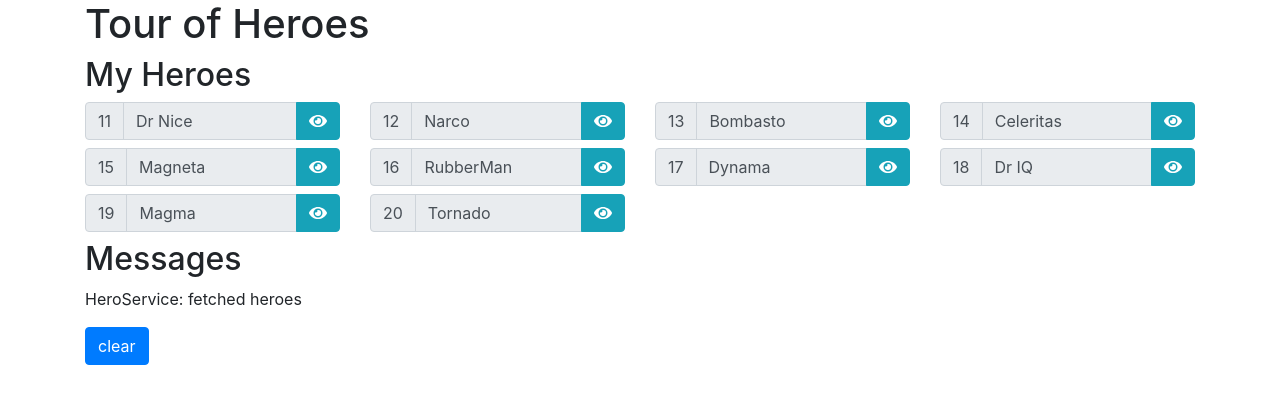
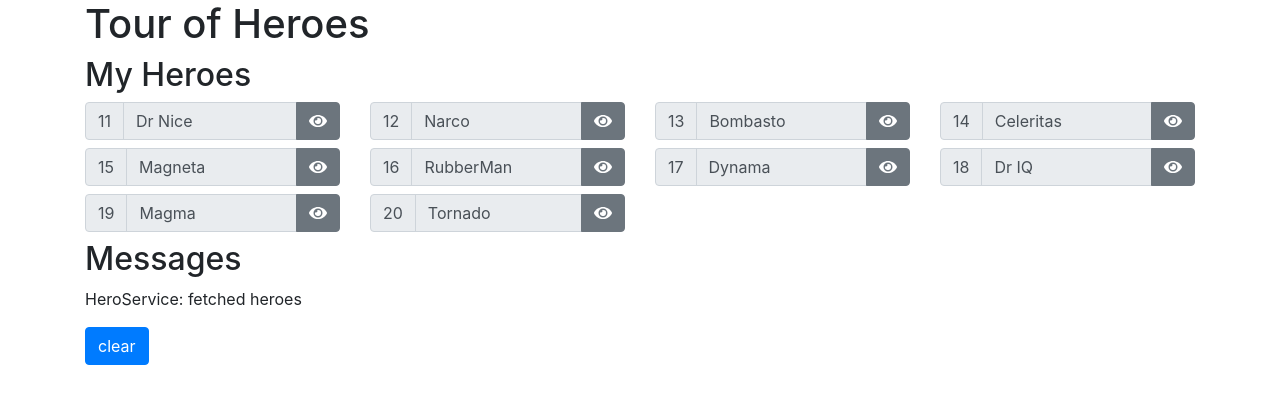
Before and after one commit to maiconfz/angular-playground, an Angular app in the folder angular-tour-of-heroes/: page / in a window 1280 px wide. Shown: the top 404 px of the page. Built offline with nearby package versions, Linux system fonts and the light colour scheme.

Commit message:
Fix conditional hero style on selected

```diff
--- a/angular-tour-of-heroes/src/app/heroes/heroes.component.html
+++ b/angular-tour-of-heroes/src/app/heroes/heroes.component.html
@@ -1,7 +1,6 @@
 <h2>My Heroes</h2>
 <div class="row">
-    <div class="col-12 col-sm-6 col-md-4 col-lg-3" *ngFor="let hero of heroes" (click)="onSelect(hero)"
-        [class.selected]="hero === selectedHero">
+    <div class="col-12 col-sm-6 col-md-4 col-lg-3" *ngFor="let hero of heroes" (click)="onSelect(hero)">
         <div class="input-group mb-2">
             <div class="input-group-prepend">
                 <div class="input-group-text">{{hero.id}}</div>
@@ -9,7 +8,7 @@
             <input type="text" class="form-control" id="inlineFormInputGroup" placeholder="Username"
                 value="{{hero.name}}" disabled>
             <div class="input-group-append">
-                <button class="btn btn-info">
+                <button class="btn" [class.btn-secondary]="!(hero === selectedHero)" [class.btn-info]="hero === selectedHero">
                     <fa-icon icon="eye"></fa-icon>
                 </button>
             </div>
```
